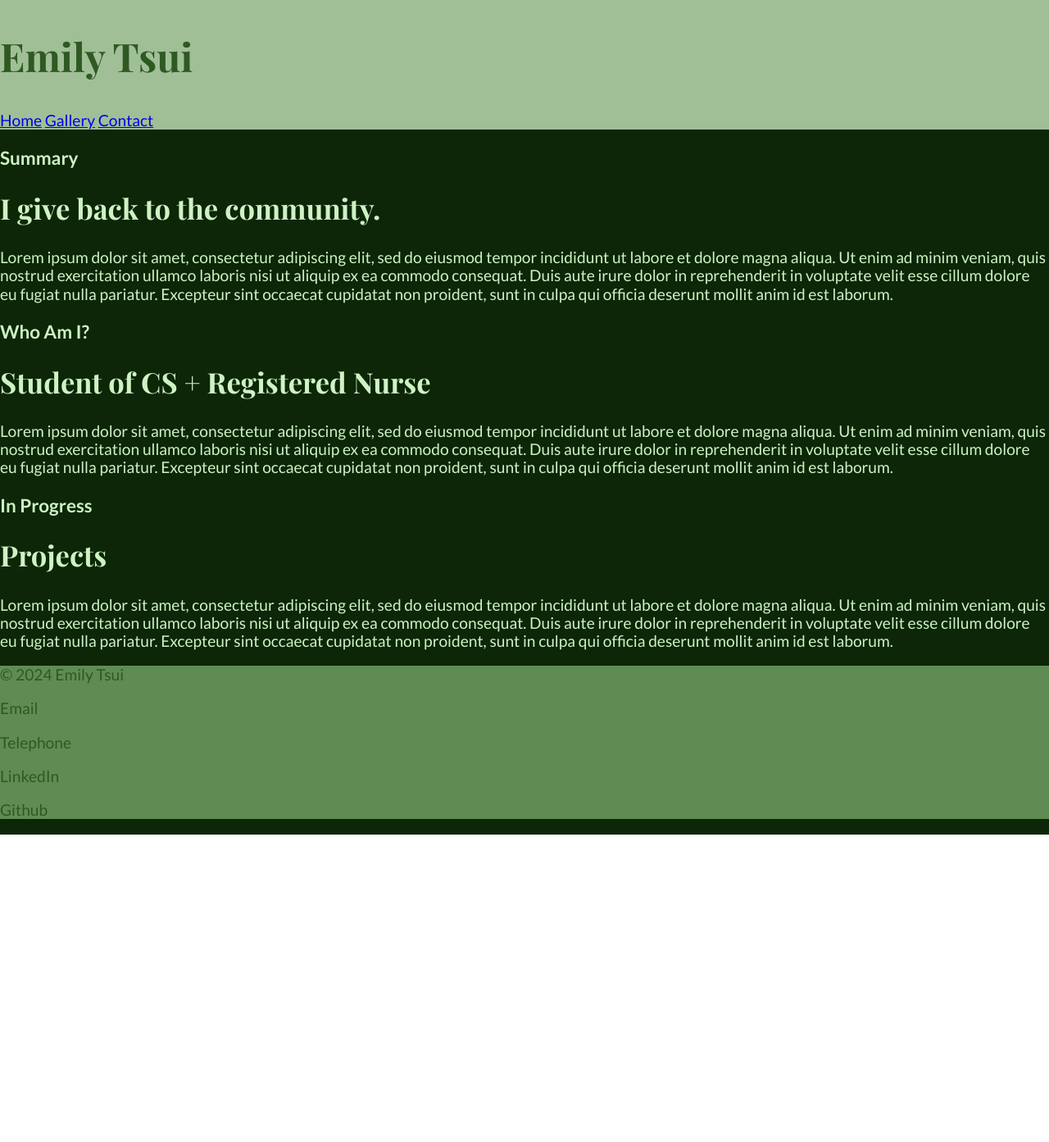
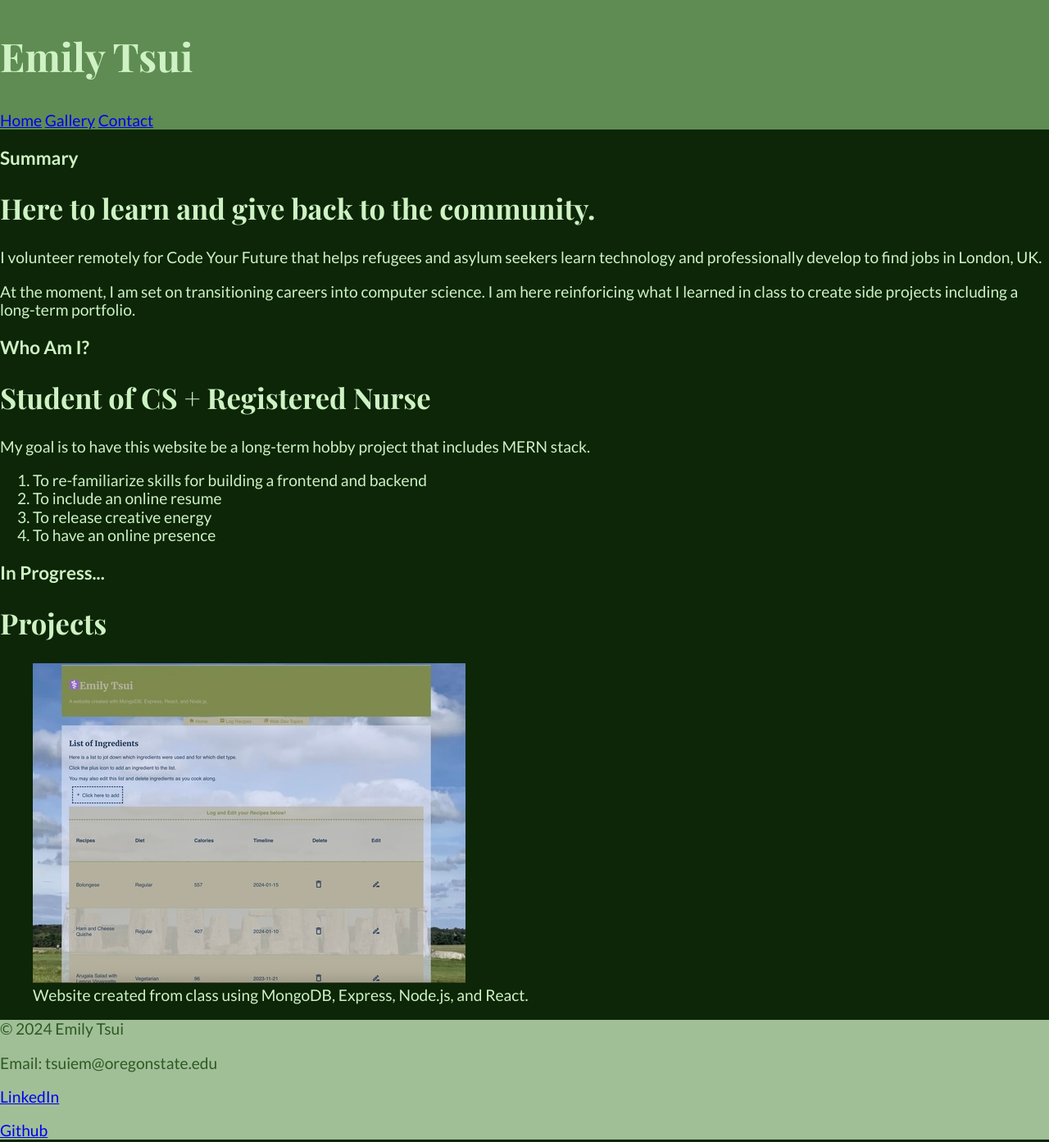
Before and after one commit to Emily-Tsui/website, a website: page index.html in a window 1280 px wide. Shown: the part 195-1588 px from the top of the page at 82% size. Before the commit the page ends 1213 px from the top, so only its background shows below. Drawn offline with nearby package versions, Linux system fonts and the light colour scheme; a web font is replaced by a local one.

Commit message:
Added links to index.html

```diff
--- a/index.html
+++ b/index.html
@@ -13,6 +13,7 @@
     <link rel="icon" type="image/png" sizes="16x16" href="favicon-16x16.png">
     <link rel="manifest" href="site.webmanifest">
     <!-- ================================================================= -->
+
     <link href="style.css" rel="stylesheet" type="text/css" />
     <title>Blog and Gallery Portfolio</title>
 </head>
@@ -32,20 +33,47 @@
         <section id="home-page">
           <h3 id="summary">Summary</h3>
           <article id="summary-section">
-            <h2>I give back to the community.</h2>
-            <p>Lorem ipsum dolor sit amet, consectetur adipiscing elit, sed do eiusmod tempor incididunt ut labore et dolore magna aliqua. Ut enim ad minim veniam, quis nostrud exercitation ullamco laboris nisi ut aliquip ex ea commodo consequat. Duis aute irure dolor in reprehenderit in voluptate velit esse cillum dolore eu fugiat nulla pariatur. Excepteur sint occaecat cupidatat non proident, sunt in culpa qui officia deserunt mollit anim id est laborum.</p>
+            <h2>Here to learn and give back to the community.</h2>
+            <p>
+              I volunteer remotely for Code Your Future that helps refugees and asylum seekers learn technology and
+              professionally develop to find jobs in London, UK.
+            </p>
+            <p>
+              At the moment, I am set on transitioning careers into computer science. I am here reinforicing what I
+              learned in class to create side projects including a long-term portfolio.
+            </p>
           </article>
 
           <h3 id="whoami">Who Am I?</h3>
           <article id="whoami-section">
             <h2>Student of CS + Registered Nurse</h2>
-            <p>Lorem ipsum dolor sit amet, consectetur adipiscing elit, sed do eiusmod tempor incididunt ut labore et dolore magna aliqua. Ut enim ad minim veniam, quis nostrud exercitation ullamco laboris nisi ut aliquip ex ea commodo consequat. Duis aute irure dolor in reprehenderit in voluptate velit esse cillum dolore eu fugiat nulla pariatur. Excepteur sint occaecat cupidatat non proident, sunt in culpa qui officia deserunt mollit anim id est laborum.</p>
+            <p>
+              My goal is to have this website be a long-term hobby project that includes MERN stack.
+              <ol>
+                <li>To re-familiarize skills for building a frontend and backend</li>
+                <li>To include an online resume</li>
+                <li>To release creative energy</li>
+                <li>To have an online presence</li>
+              </ol>
+            </p>
           </article>
 
-          <h3 id="progress">In Progress</h3>
+          <h3 id="progress">In Progress...</h3>
           <article id="progress-section">
             <h2>Projects</h2>
-            <p>Lorem ipsum dolor sit amet, consectetur adipiscing elit, sed do eiusmod tempor incididunt ut labore et dolore magna aliqua. Ut enim ad minim veniam, quis nostrud exercitation ullamco laboris nisi ut aliquip ex ea commodo consequat. Duis aute irure dolor in reprehenderit in voluptate velit esse cillum dolore eu fugiat nulla pariatur. Excepteur sint occaecat cupidatat non proident, sunt in culpa qui officia deserunt mollit anim id est laborum.</p>
+            <article>
+              <figure>
+                <a href="https://simple-web-app-emily-tsui.onrender.com/" target="_blank"><img
+                    src="images/school-website-screenshot.jpg"
+                    alt="Screenshot of a website page that has a background with the sky and clouds, stones stacked on
+                        top of each other (Stonehenge). The page also includes a list of recipes that can be added
+                        to the list with diet type, calories, and date. The website is to showcase using a database."
+                    title="© 2024 Emily Tsui"
+                />
+                </a>
+                <figcaption>Website created from class using MongoDB, Express, Node.js, and React.</figcaption>
+            </figure>
+            </article>
           </article>
 
         </section>
@@ -53,10 +81,9 @@
       </main>
       <footer>
         <p>&copy; 2024 Emily Tsui</p>
-        <p>Email</p>
-        <p>Telephone</p>
-        <p>LinkedIn</p>
-        <p>Github</p>
+        <p>Email: tsuiem@oregonstate.edu</p>
+        <p><a href="https://www.linkedin.com/in/tsuiemily/" target="_blank">LinkedIn</a></p>
+        <p><a href="https://github.com/Emily-Tsui/website" target="_blank">Github</a></p>
       </footer>
 </body>
 </html>
--- a/package.json
+++ b/package.json
@@ -1,5 +1,6 @@
 {
   "dependencies": {
-    "modern-normalize": "^2.0.0"
+    "modern-normalize": "^2.0.0",
+    "nodemailer": "^6.9.11"
   }
 }
--- a/style.css
+++ b/style.css
@@ -58,8 +58,8 @@
   div {}
   aside {}
   footer {
-    background-color: var(--leaf);
-    color: var(--forest)
+    background-color: var(--pastel-green);
+    color: var(--forest);
   }
 
   /* ----- Anchors ----- Text links */
@@ -71,7 +71,7 @@
 
   /*  ----- Navigation ----- Override text links for navigation only.  */
   nav {
-    background-color: var(--pastel-green);
+    background-color: var(--leaf);
   }
   nav a {}
   nav a:hover {}
@@ -86,7 +86,7 @@
 
   h1 {
     font-family: 'Playfair Display', monospace;
-    color: var(--forest);
+    color: var(--mint);
     font-size: 2.5em;
   }
   h2 {
```
Also changed, not shown: contact.html (+2 -1 lines), gallery.html (+11 -1 lines), images/school-website-screenshot.jpg (added), images/self-portrait-covid-clinic.jpg (added), 2 other files.
